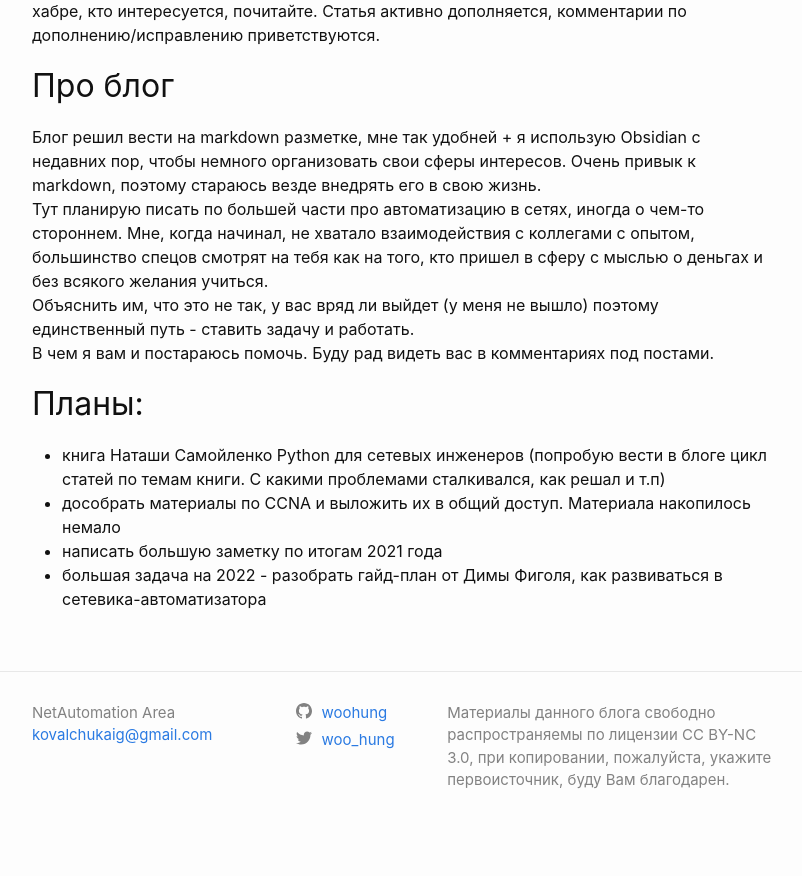
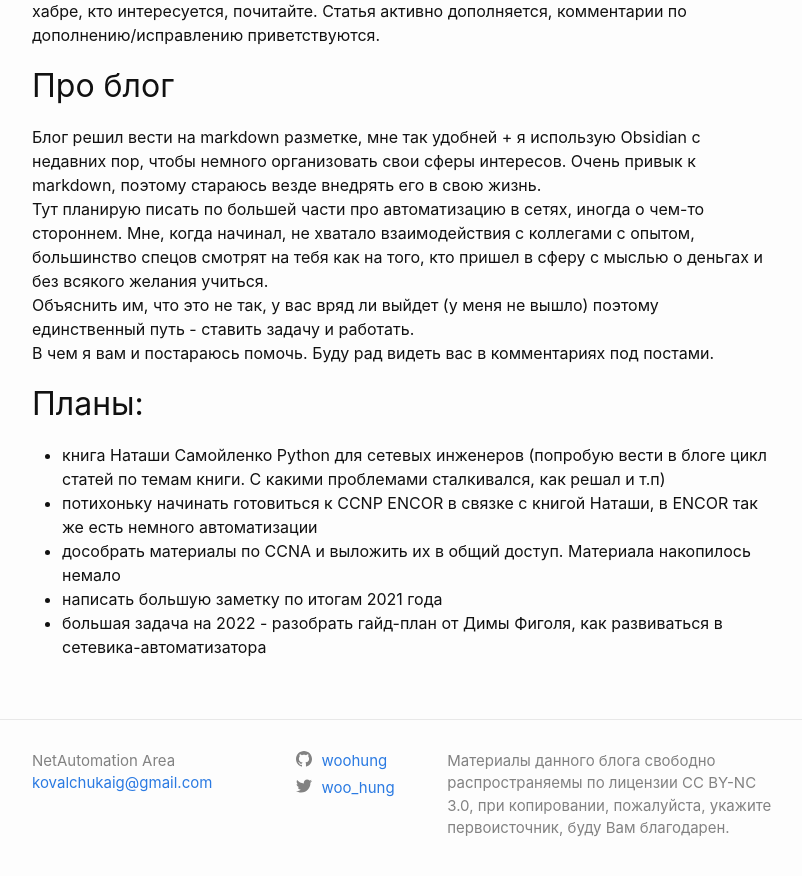
Before and after one commit to woohung/woohung.github.io, a Jekyll site: the page built from _posts/2021-11-23-CCNA_Работа_Блог.md, in a window 1280 px wide and 900 px high, scrolled down 789 px. Shown: the top 876 px of the window, without its empty margins (238-1040 px from the left). Built offline with Jekyll 4.4.1, drawn with Linux system fonts in a browser that asks for light colours; comment, search, counter and statistics services are not loaded; before the commit the page ends 1641 px from its top, so only the background shows below that; some of the changed lines change nothing that is shown.

Commit message:
Update 2021-11-23-CCNA_Работа_Блог.md

```diff
--- a/_posts/2021-11-23-CCNA_Работа_Блог.md
+++ b/_posts/2021-11-23-CCNA_Работа_Блог.md
@@ -1,8 +1,9 @@
 ---
 layout: post
-title: "CCNA/Работа/Блог/Планы"
-date: 2021/11/23|18:44
+title: CCNA/Работа/Блог/Планы
+date: '2021/11/23|18:44'
 categories: CCNA
+published: true
 ---
 
 Приветствую, друг. Меня зовут Артём, я из Карелии. Работаю сетевым инженером в гос. компании. На данный момент, моя работа связана с железками Cisco.
@@ -25,6 +26,7 @@ categories: CCNA
 
 ## Планы:
 - книга Наташи Самойленко Python для сетевых инженеров (попробую вести в блоге цикл статей по темам книги. С какими проблемами сталкивался, как решал и т.п)
+- потихоньку начинать готовиться к CCNP ENCOR в связке с книгой Наташи, в ENCOR так же есть немного автоматизации
 - дособрать материалы по CCNA и выложить их в общий доступ. Материала накопилось немало
 - написать большую заметку по итогам 2021 года
 - большая задача на 2022 - разобрать гайд-план от Димы Фиголя, как развиваться в сетевика-автоматизатора
```
